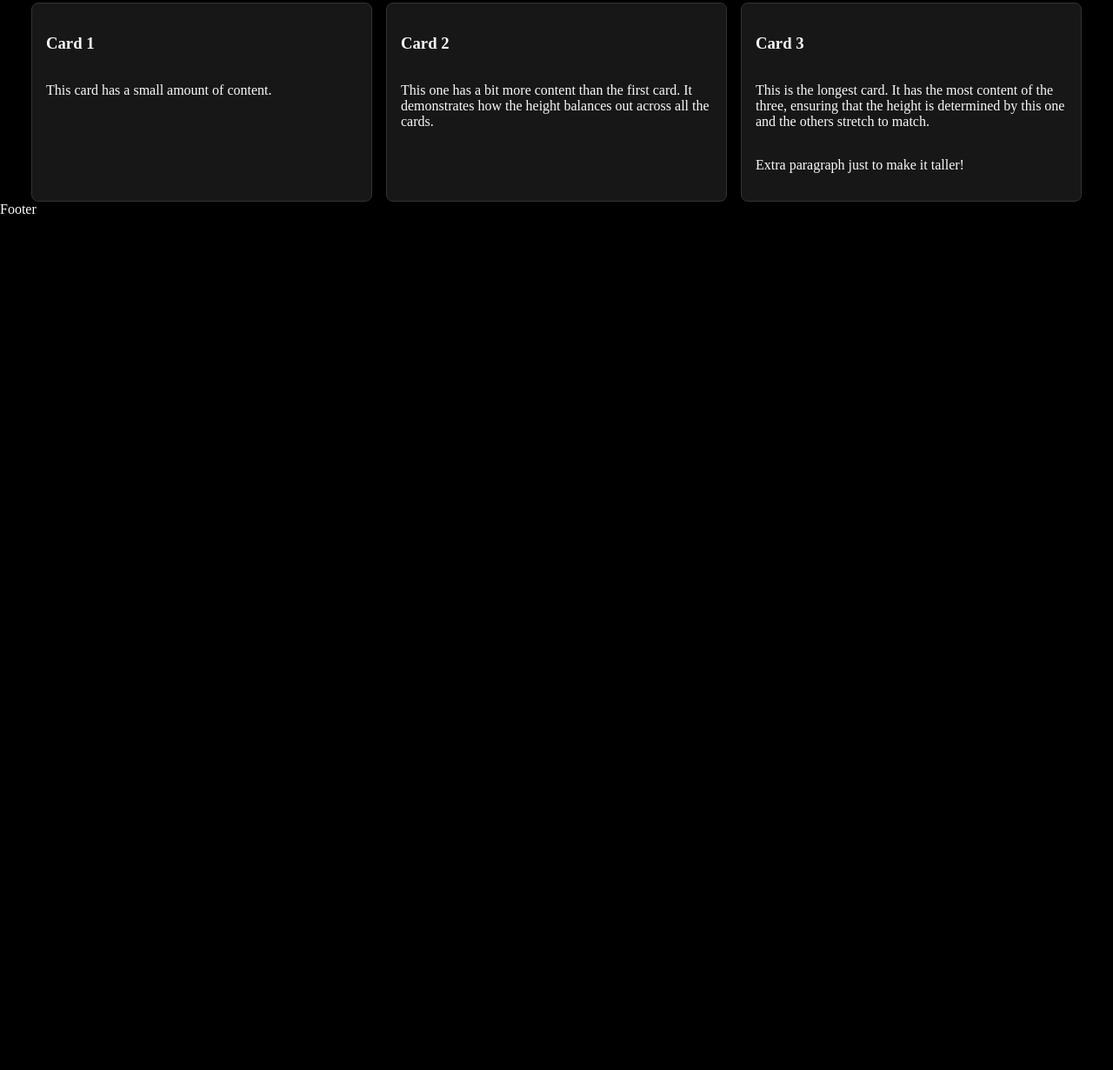
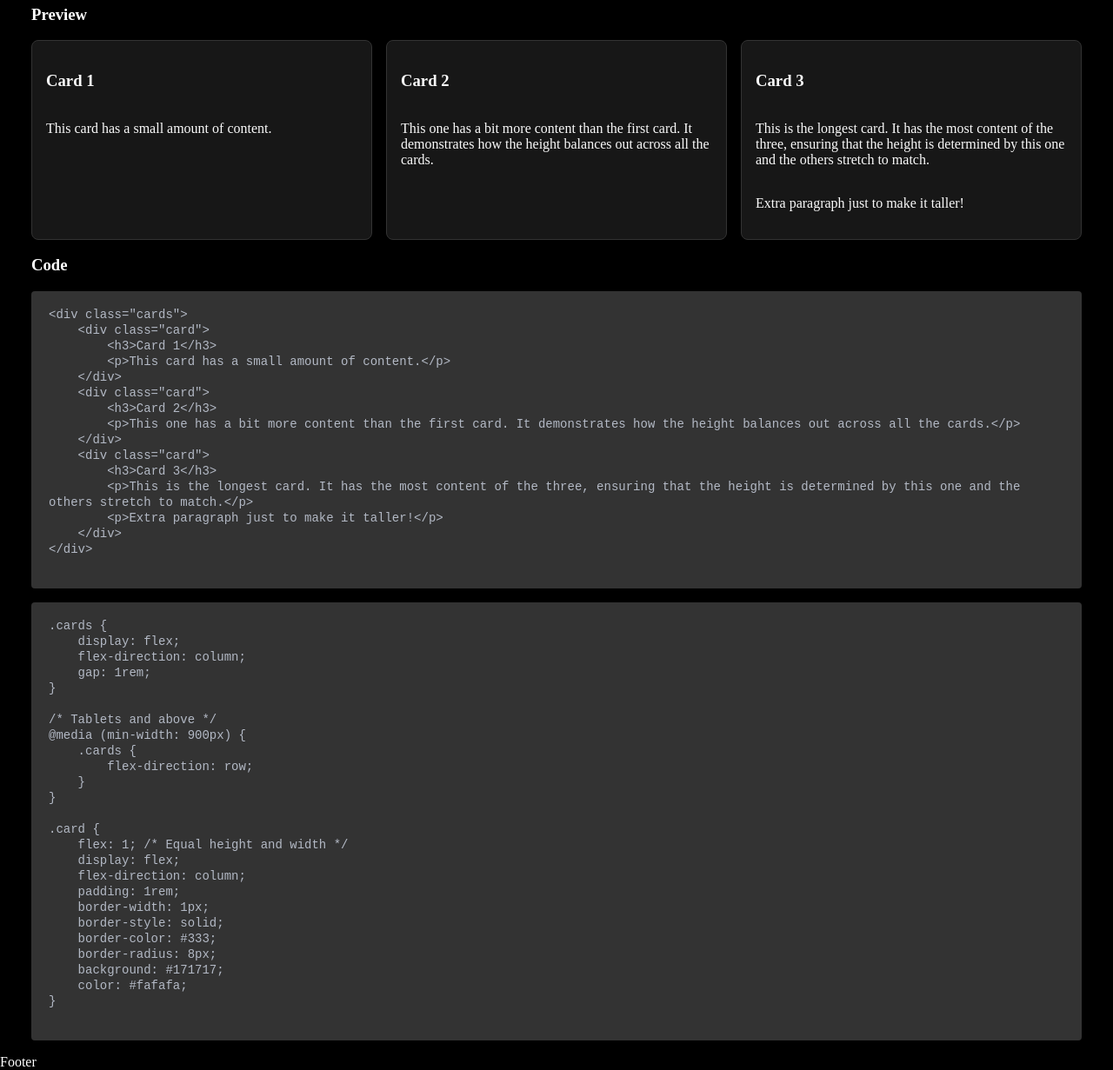
Before and after one commit to hackdanismo/blox, a plain HTML site: page index.html in a window 1280 px wide. Shown: the part 116-1347 px from the top of the page at 87% size. Before the commit the page ends 800 px from the top, so only its background shows below. Drawn offline with Linux system fonts and the light colour scheme.

Commit message:
chore: code snippets displayed for the card component

```diff
--- a/index.html
+++ b/index.html
@@ -20,6 +20,8 @@
             <h2>Card</h2>
             <p>Display a card with content with text content or copy.</p>
 
+            <h3>Preview</h3>
+
             <div class="cards">
                 <div class="card">
                     <h3>Card 1</h3>
@@ -35,6 +37,59 @@
                     <p>Extra paragraph just to make it taller!</p>
                 </div>
             </div>
+
+            <h3>Code</h3>
+
+            <pre>
+                <code>
+&lt;div class="cards">
+    &lt;div class="card">
+        &lt;h3>Card 1&lt;/h3>
+        &lt;p>This card has a small amount of content.&lt;/p>
+    &lt;/div>
+    &lt;div class="card">
+        &lt;h3>Card 2&lt;/h3>
+        &lt;p>This one has a bit more content than the first card. It demonstrates how the height balances out across all the cards.&lt;/p>
+    &lt;/div>
+    &lt;div class="card">
+        &lt;h3>Card 3&lt;/h3>
+        &lt;p>This is the longest card. It has the most content of the three, ensuring that the height is determined by this one and the others stretch to match.&lt;/p>
+        &lt;p>Extra paragraph just to make it taller!&lt;/p>
+    &lt;/div>
+&lt;/div>
+                </code>
+            </pre>
+
+            <pre>
+                <code>
+.cards {
+    display: flex;
+    flex-direction: column;
+    gap: 1rem;
+}
+
+/* Tablets and above */
+@media (min-width: 900px) {
+    .cards {
+        flex-direction: row;
+    }
+}
+
+.card {
+    flex: 1; /* Equal height and width */
+    display: flex;
+    flex-direction: column;
+    padding: 1rem;
+    border-width: 1px;
+    border-style: solid;
+    border-color: #333;
+    border-radius: 8px;
+    background: #171717;
+    color: #fafafa;
+}
+                </code>
+            </pre>
+
         </div>
     </section>
     <!-- / Cards -->
--- a/styles/style.css
+++ b/styles/style.css
@@ -12,6 +12,25 @@ body {
     margin: 0 auto;
     /* Add horizontal padding to provide spacing on smaller screens */
     padding: 0 1rem;
+}
+
+pre {
+    background-color: #333;
+    border-radius: 4px;
+    color: #b3b9c5;
+    overflow: scroll;
+    font-family: monospace;
+    padding-left: 20px;
+    padding-right: 20px;
+    tab-size: 4;
+    white-space: pre-wrap;     /* Wrap long lines */
+    word-wrap: break-word;     /* Break long words */
+    overflow-x: auto;
+    margin: 1rem 0;
+}
+
+code {
+    font-size: 14px;
 }
 
 .cards {
```
